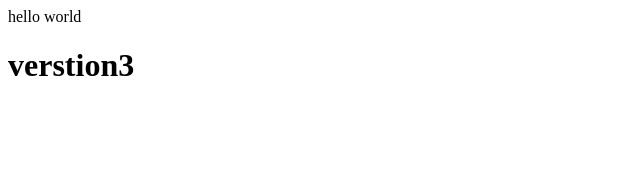
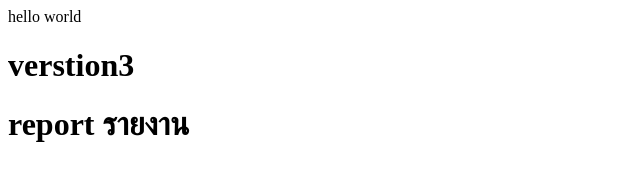
Before and after one commit to Wisanueng/firstGit, a plain HTML site: page index.html in a window 1280 px wide. Shown: the whole page, without its empty margins (0-640 px from the left). Drawn offline with Linux system fonts and the light colour scheme.

Commit message:
add report

```diff
--- a/index.html
+++ b/index.html
@@ -8,5 +8,6 @@
 <body>
   <div class="1">hello world</div>
   <h1>verstion3</h1>
+  <h1>report รายงาน</h1>
 </body>
 </html>
```
